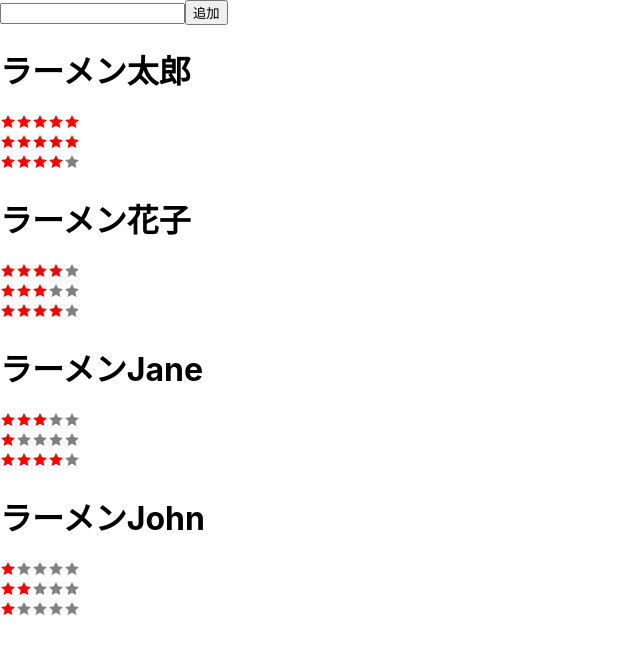
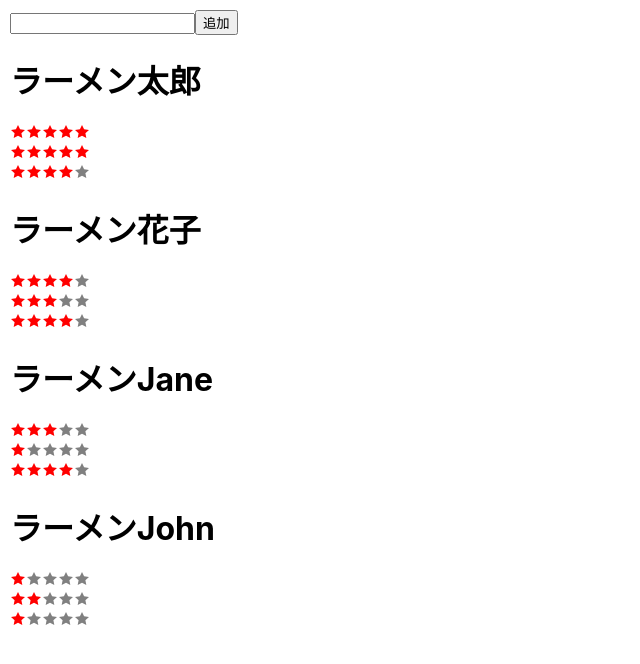
Before and after one commit to hironomiu/typescript-react-rating-stars, a React (Create React App) app: page / in a window 1280 px wide. Shown: the top 664 px of the page, without its empty margins (0-640 px from the left). Built offline with nearby package versions, Linux system fonts and the light colour scheme.

Commit message:
commited

```diff
--- a/src/App.tsx
+++ b/src/App.tsx
@@ -6,7 +6,7 @@ const App = () => {
   const { rating, handleClick, addShop } = useApp()
 
   return (
-    <>
+    <div style={{ padding: '10px' }}>
       <AddShopForm addShop={addShop} />
       {rating.map((data, dataIndex) => (
         <div key={data.id}>
@@ -28,7 +28,7 @@ const App = () => {
           />
         </div>
       ))}
-    </>
+    </div>
   )
 }
 
```
